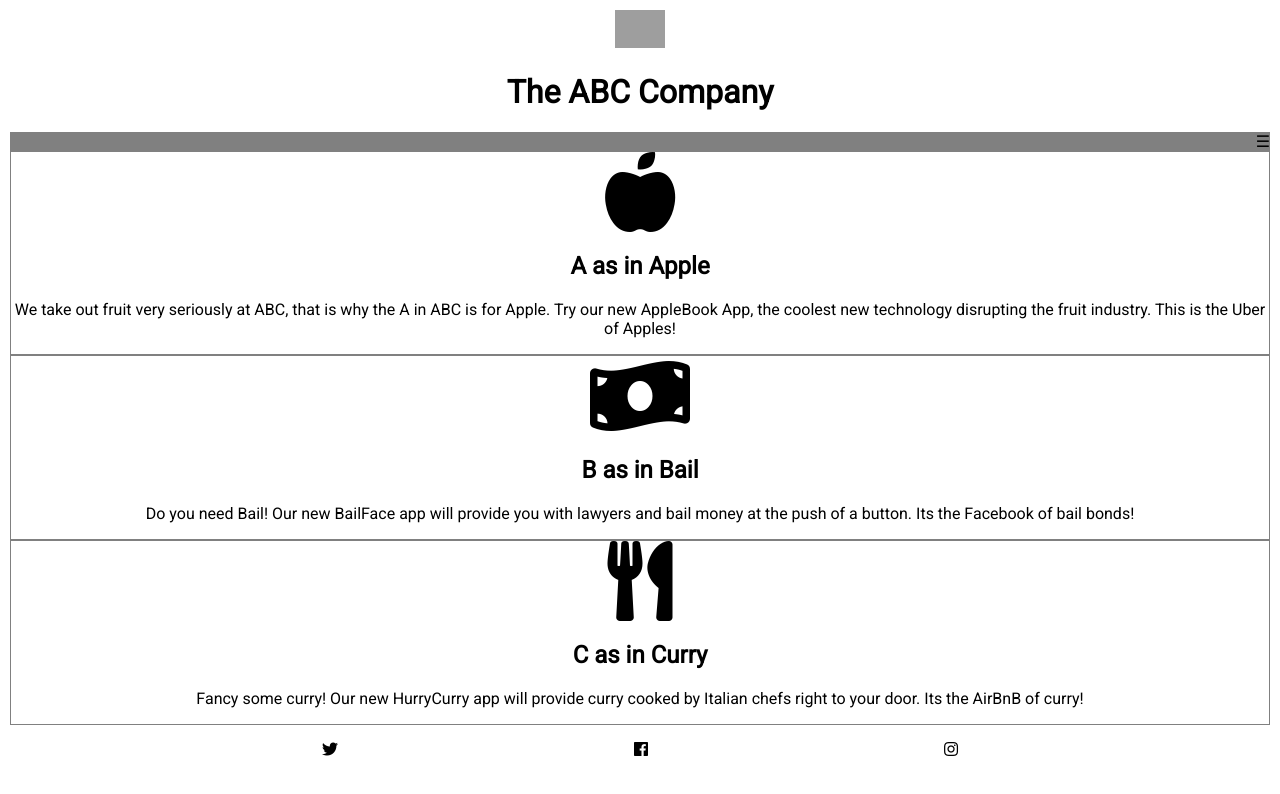
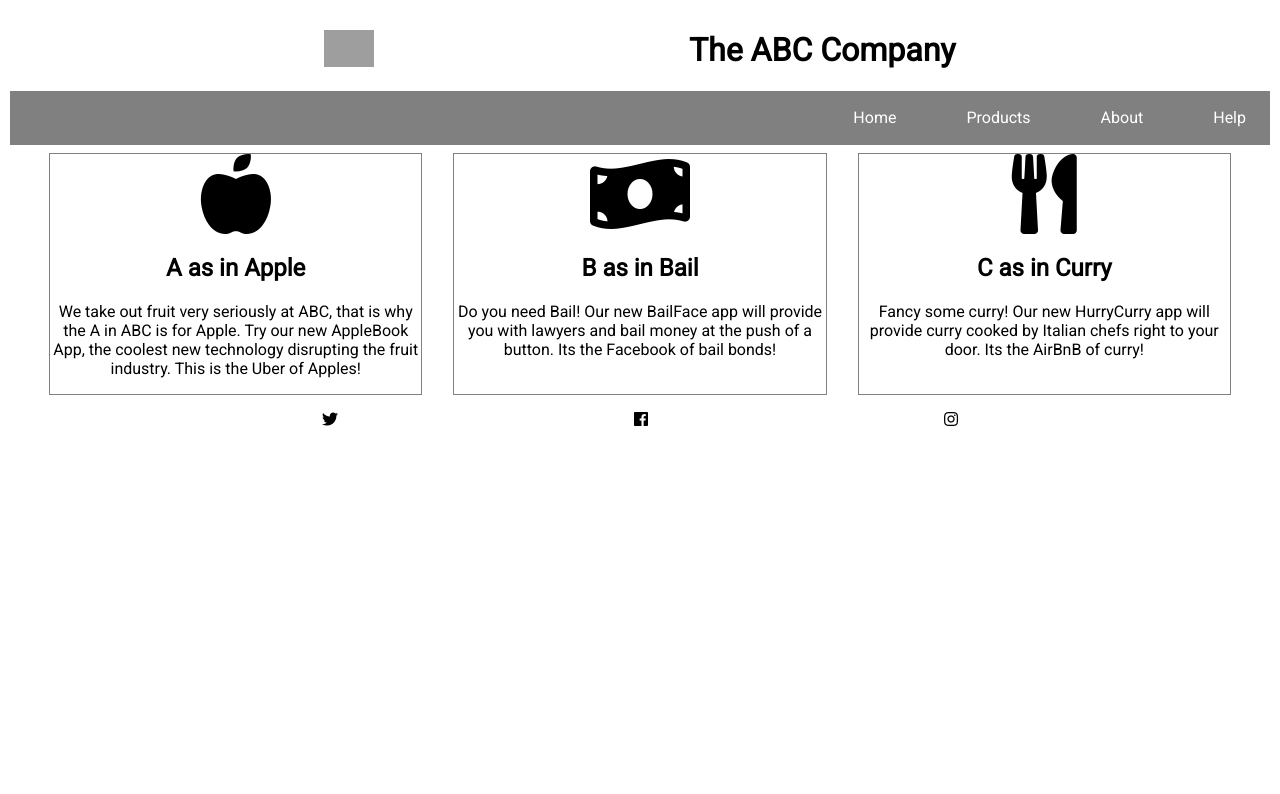
Before and after one commit to eduardo139/web_tar3, a plain HTML site: page index.html in a window 1280 px wide. Drawn offline with Linux system fonts and the light colour scheme; grey boxes are pictures that could not be loaded.

Commit message:
Ya quedó para pantallas grandes

```diff
--- a/css/index.css
+++ b/css/index.css
@@ -1,3 +1,4 @@
+/* celular */
 * {
   box-sizing: border-box;
 }
@@ -50,5 +51,52 @@ footer {
   header {
     flex-direction: row;
     justify-content: space-around;
+    align-items: center;
   }
 }
+
+/* compu */
+@media (min-width: 1025px) {
+  header {
+    flex-direction: row;
+    justify-content: space-evenly;
+    align-items: center;
+  }
+
+  .hamburger {
+    display: none;
+  }
+
+  .navbar {
+    justify-content: flex-end;
+    padding: 0.1em;
+    padding-right: 1.5em;
+  }
+
+  .menu {
+    display: flex;
+    flex-direction: row;
+    color: white;
+    justify-content: flex-end;
+  }
+
+  main {
+    display: flex;
+    flex-direction: row;
+    justify-content: space-evenly;
+    margin: 0.5em;
+  }
+
+  .product {
+    width: 30.0%;
+  }
+
+  ul {
+    list-style: none;
+    margin-left: 10px;
+  }
+  li {
+     display: inline;
+     margin-left: 70px;
+  }
+}
```
